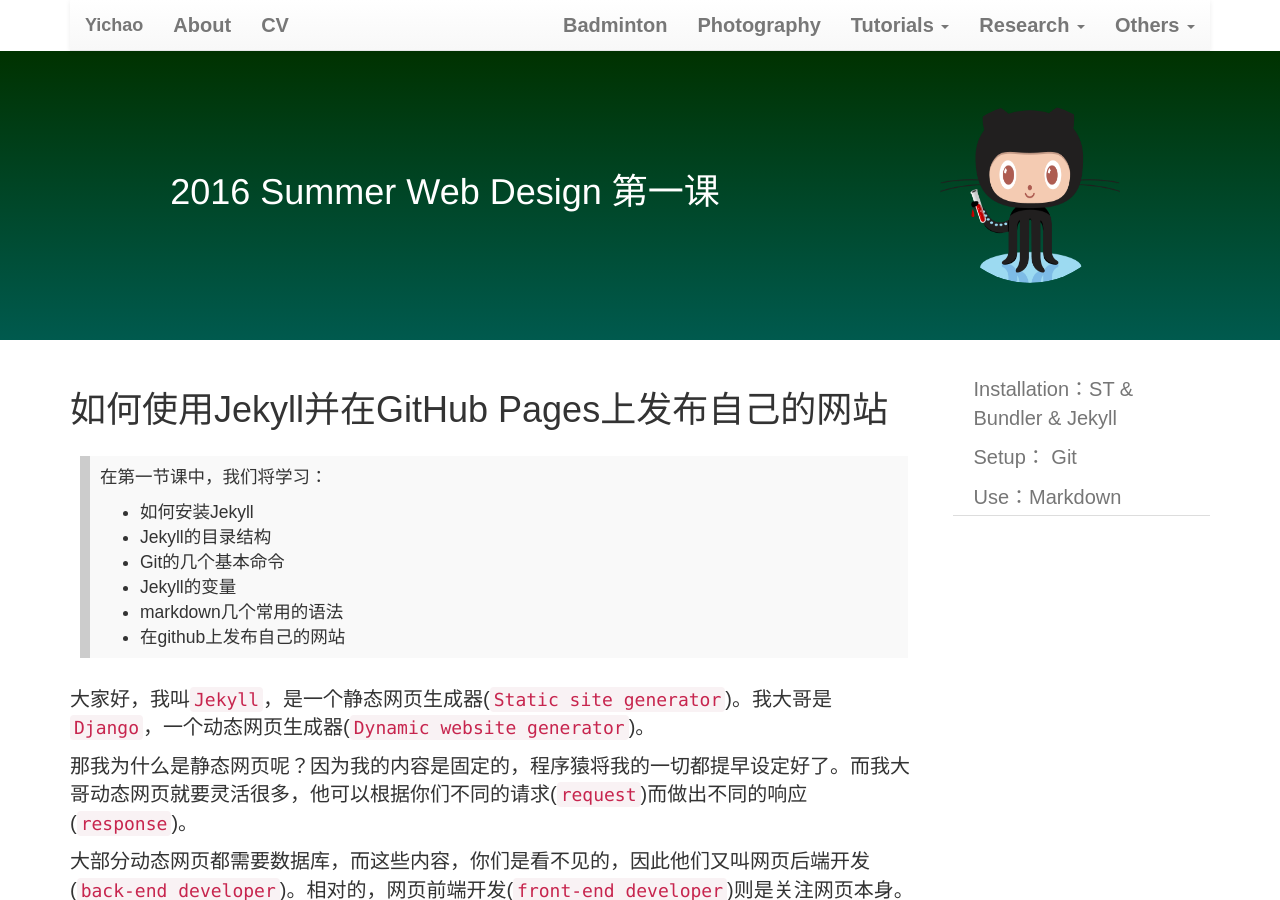
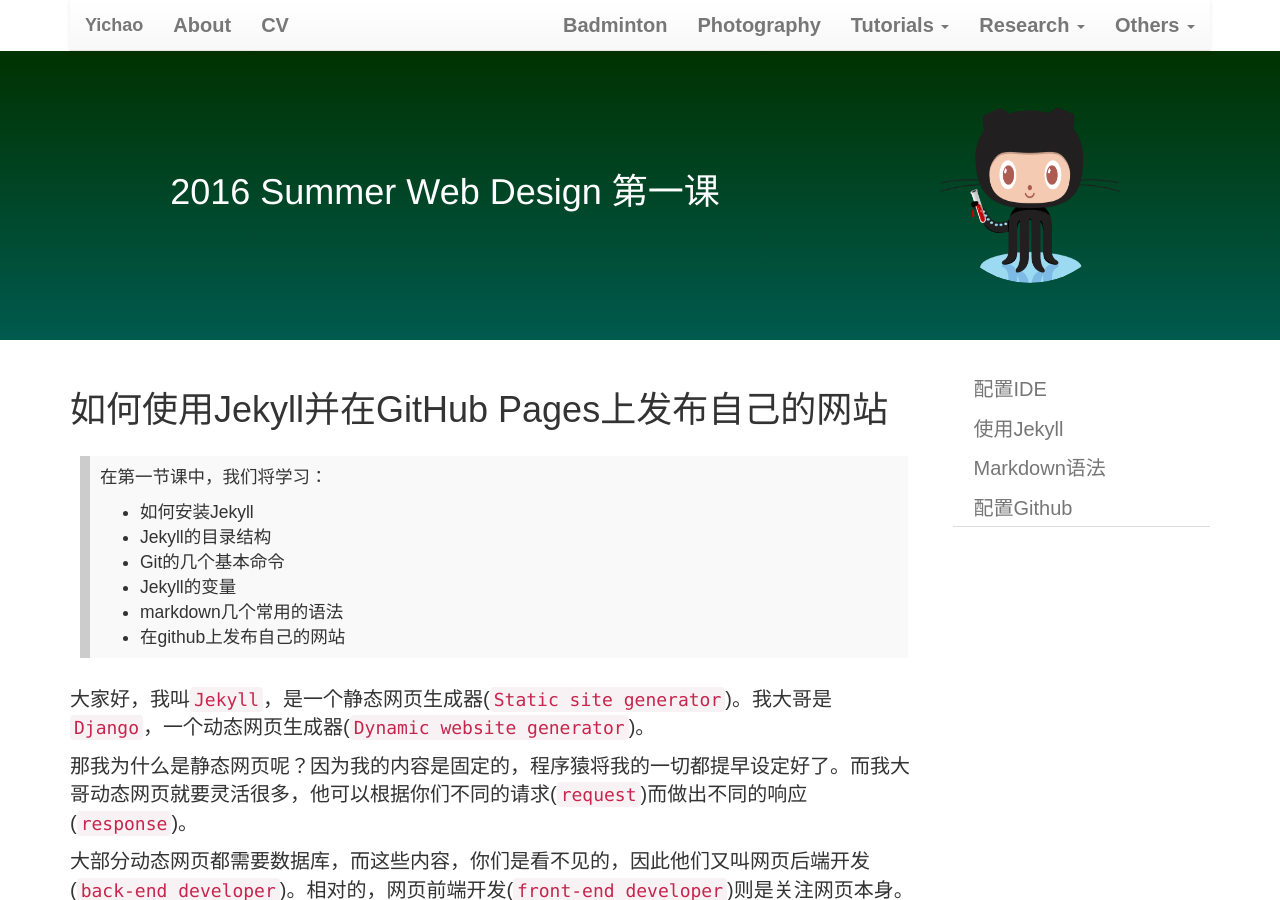
Before and after one commit to unfashionable/YichaoOU.github.io, a Jekyll site: the page built from tutorials/web_design/_posts/2016-06-30-summer-2016-web_design-01.md, in a window 1280 px wide and 900 px high. Built offline with Jekyll 4.4.1, drawn with Linux system fonts in a browser that asks for light colours.

Commit message:
keywords changed

```diff
--- a/tutorials/web_design/_posts/2016-06-30-summer-2016-web_design-01.md
+++ b/tutorials/web_design/_posts/2016-06-30-summer-2016-web_design-01.md
@@ -4,9 +4,15 @@
 header_keywords_abstract : false
 header_image: octojekyll.png
 keywords:
-- Installation：ST & Bundler & Jekyll
-- Setup： Git
-- Use：Markdown
+- 配置IDE
+- 使用Jekyll
+- Markdown语法
+- 配置Github
+anchors:
+- a1
+- a2
+- a3
+- a4
 one_sentence: 2016 Summer Web Design 第一课
 check: <span style="font-size:40px">☐</span>
 todo: <span class="label label-danger">TO DO</span>
```
Also changed, not shown: other parts of tutorials/web_design/_posts/2016-06-30-summer-2016-web_design-01.md (+6 -4 lines).
